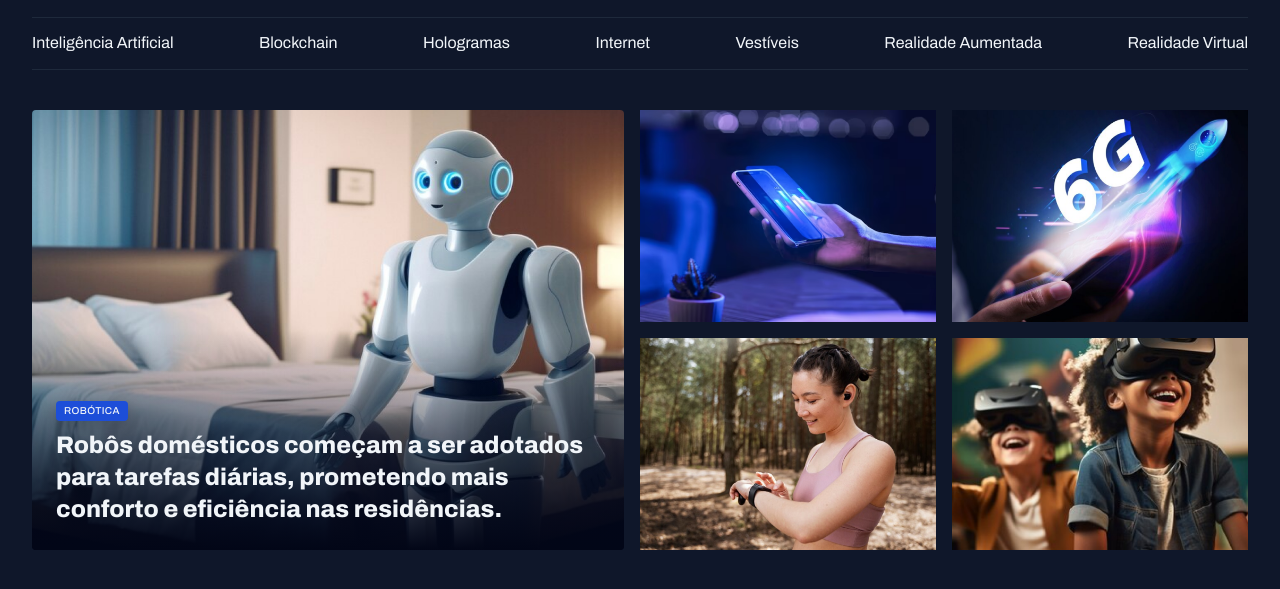
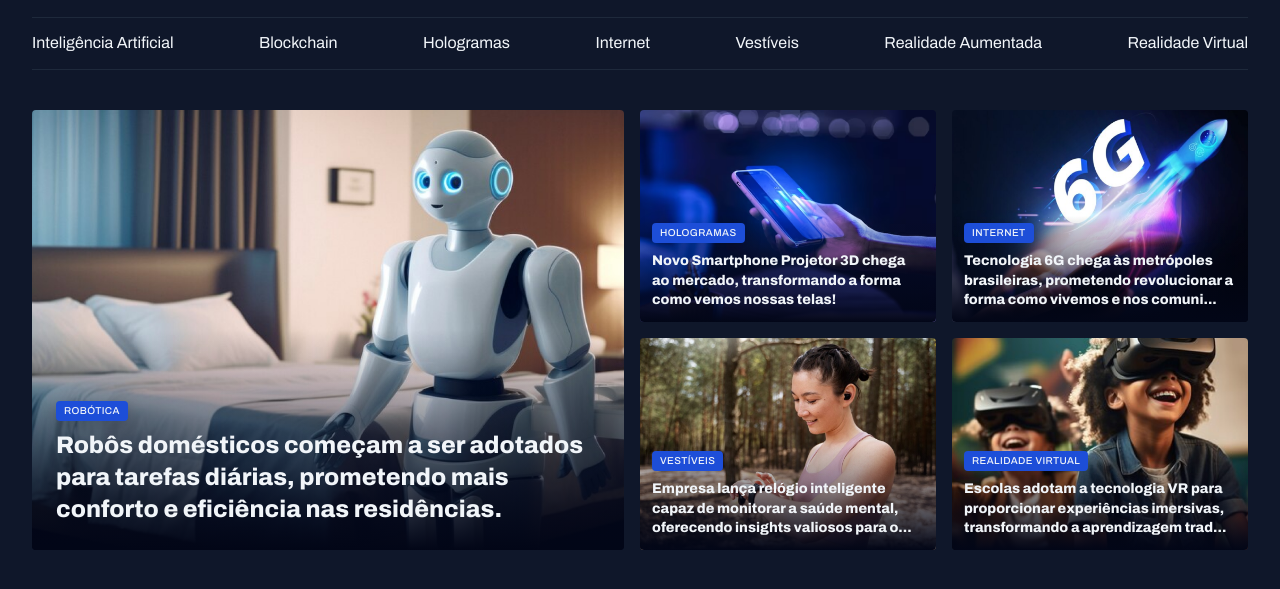
Before and after one commit to marcoswebdeveloperfull/projeto-portal-de-noticias, a plain HTML site: page index.html in a window 1280 px wide. Shown: the part 45-634 px from the top of the page. Drawn offline with Linux system fonts and the light colour scheme.

Commit message:
Finalizando a seção destaques

```diff
--- a/index.html
+++ b/index.html
@@ -42,7 +42,7 @@
   <main class=" grid container">
     <section id="featured" class="grid grid-flow-col gap-16">
       <figure class="card">
-        <img src="./assets/images/Image 01.png" alt="">
+        <img src="./assets/images/Image 01.png" alt="Robôs domésticos começam a ser adotados para tarefas diárias, prometendo mais conforto e eficiência nas residências.">
 
         <figcaption>
           <span class="content-tag">Robótica</span>
@@ -53,21 +53,49 @@
       </figure>
 
       <div class="grid grid-cols-2 gap-16">
-        <div>
-          <img src="./assets/images/Image 02.png" alt="">
-        </div>
+        <figure class="card">
+          <img src="./assets/images/Image 02.png" alt="Novo Smartphone Projetor 3D chega ao mercado, transformando a forma como vemos nossas telas!">
 
-        <div>
-          <img src="./assets/images/Image 03.png" alt="">
-        </div>
+          <figcaption>
+          <span class="content-tag">Hologramas</span>
+          <h2 class="text-lg">
+            Novo Smartphone Projetor 3D chega ao mercado, transformando a forma como vemos nossas telas!
+          </h2>
+        </figcaption>
+        </figure>
 
-        <div>
-          <img src="./assets/images/Image 04.png" alt="">
-        </div>
+        <figure class="card">
+          <img src="./assets/images/Image 03.png" alt="Tecnologia 6G chega às metrópoles brasileiras, prometendo revolucionar a forma como vivemos e nos comunicamos.">
 
-        <div>
-          <img src="./assets/images/Image 05.png" alt="">
-        </div>
+          <figcaption>
+          <span class="content-tag">Internet</span>
+          <h2 class="text-lg">
+            Tecnologia 6G chega às metrópoles brasileiras, prometendo revolucionar a forma como vivemos e nos comuni...
+          </h2>
+        </figcaption>
+        </figure>
+
+        <figure class="card">
+          <img src="./assets/images/Image 04.png" alt="Empresa lança relógio inteligente capaz de monitorar a saúde mental, oferecendo insights valiosos para o bem-estar pessoal.">
+
+          <figcaption>
+          <span class="content-tag">Vestíveis</span>
+          <h2 class="text-lg">
+            Empresa lança relógio inteligente capaz de monitorar a saúde mental, oferecendo insights valiosos para o...
+          </h2>
+        </figcaption>
+        </figure>
+
+        <figure class="card">
+          <img src="./assets/images/Image 05.png" alt="Escolas adotam a tecnologia VR para proporcionar experiências imersivas, transformando a aprendizagem tradicional.">
+
+          <figcaption>
+          <span class="content-tag">Realidade Virtual</span>
+          <h2 class="text-lg">
+            Escolas adotam a tecnologia VR para proporcionar experiências imersivas, transformando a aprendizagem trad...
+          </h2>
+        </figcaption>
+        </figure>
       </div>
     </section>
   </main>
--- a/src/css/sections.css
+++ b/src/css/sections.css
@@ -22,6 +22,10 @@
       bottom: 0;
       padding: 24px;
 
+      &:has(.text-lg) {
+        padding: 12px;
+      }
+
       h2 {
         margin-top: 8px;
       }
```
